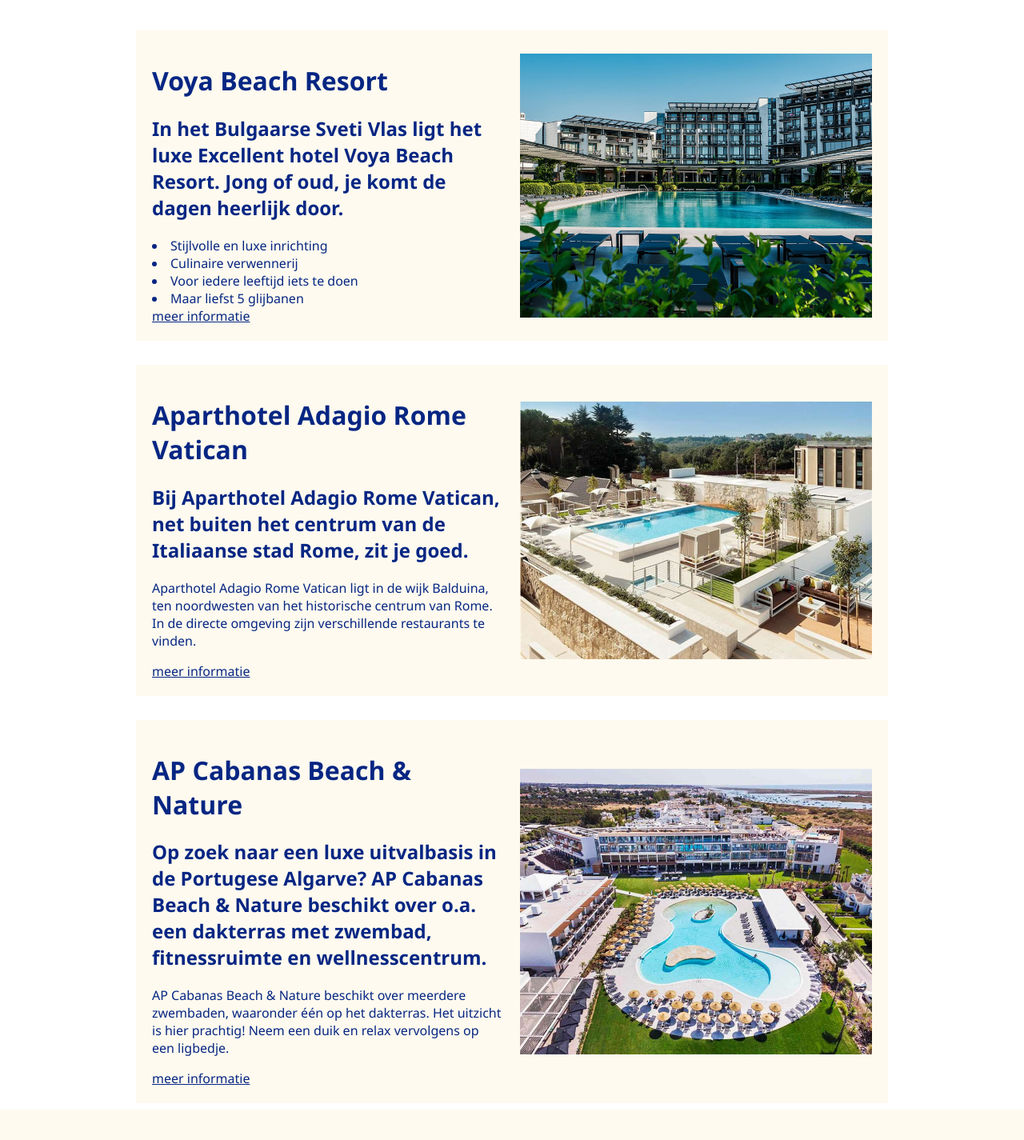
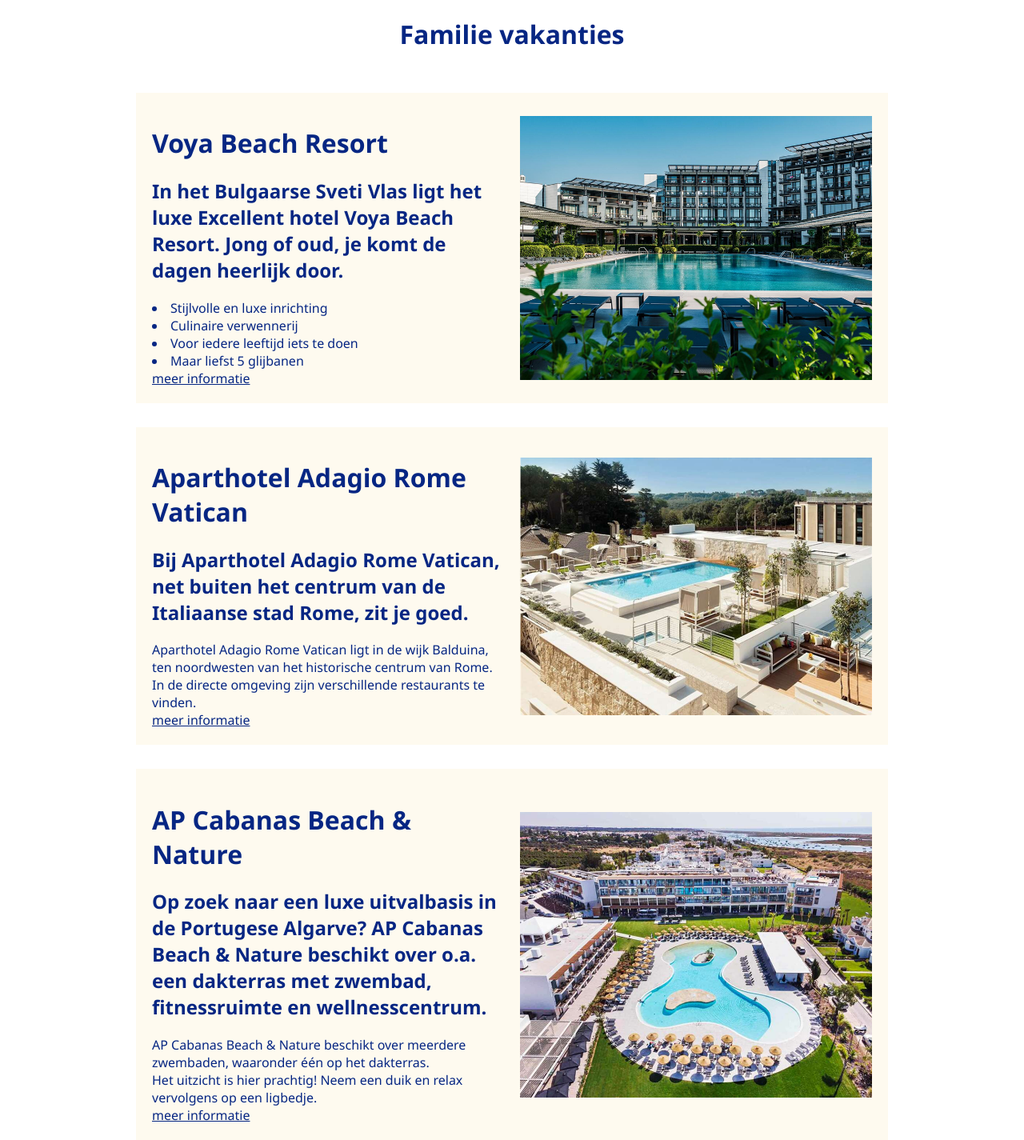
Before and after one commit to RubenIJ/Webapp2, a PHP site: page /components/familie.php in a window 1280 px wide. Shown: the whole page at 80% size. Before the commit the page ends 1387 px from the top, so only its background shows below. Run offline with PHP 8.4, Linux system fonts and the light colour scheme.

Commit message:
kleine aanpassing

```diff
--- a/html/components/familie.php
+++ b/html/components/familie.php
@@ -9,6 +9,9 @@
     <title>Familie pagina</title>
 </head>
 <body>
+<div class="naamgeving">
+    <h1>Familie vakanties</h1>
+</div>
 <div class="vakanties">
 <div class="vakantie-blok">
     <div class="vakantie-inhoud">
@@ -32,8 +35,8 @@
             <h1>Aparthotel Adagio Rome Vatican</h1>
             <h2>
                 Bij Aparthotel Adagio Rome Vatican, net buiten het centrum van de Italiaanse stad Rome, zit je goed.</h2>
-            <p>Aparthotel Adagio Rome Vatican ligt in de wijk Balduina, ten noordwesten van het historische centrum van Rome.
-                In de directe omgeving zijn verschillende restaurants te vinden.</p>
+            <p>Aparthotel Adagio Rome Vatican ligt in de wijk Balduina, ten noordwesten van het historische centrum van Rome.</p>
+            <p>In de directe omgeving zijn verschillende restaurants te vinden.</p>
             <a href="https://www.d-reizen.nl/vakantie/italie/rome/rome/aparthotel-adagio-rome-vatican" class="meer-info">meer informatie</a>
         </div>
         <div class="vakantie-fotos">
@@ -45,9 +48,10 @@
     <div class="vakantie-blok">
         <div class="vakantie-inhoud">
             <h1>AP Cabanas Beach & Nature</h1>
-            <h2>Op zoek naar een luxe uitvalbasis in de Portugese Algarve? AP Cabanas Beach & Nature beschikt over o.a. een dakterras met zwembad, fitnessruimte en wellnesscentrum.</h2>
-            <p>AP Cabanas Beach & Nature beschikt over meerdere zwembaden, waaronder één op het dakterras.
-            Het uitzicht is hier prachtig! Neem een duik en relax vervolgens op een ligbedje.</p>
+            <h2>Op zoek naar een luxe uitvalbasis in de Portugese Algarve?
+                AP Cabanas Beach & Nature beschikt over o.a. een dakterras met zwembad, fitnessruimte en wellnesscentrum.</h2>
+            <p>AP Cabanas Beach & Nature beschikt over meerdere zwembaden, waaronder één op het dakterras.</p>
+            <p>Het uitzicht is hier prachtig! Neem een duik en relax vervolgens op een ligbedje.</p>
             <a href="https://www.tui.nl/ap-cabanas-beach-en-nature-509766365/" class="meer-info">meer informatie</a>
         </div>
         <div class="vakantie-fotos">
--- a/html/css/xing.css
+++ b/html/css/xing.css
@@ -1,6 +1,13 @@
 body {
+    margin: auto;
     background-color: #ffffff;
     font-family: 'Segoe UI', Tahoma, Geneva, Verdana, sans-serif;
+}
+
+.naamgeving {
+    color: #062683;
+    display: flex;
+    justify-content: center;
 }
 
 .vakanties {
@@ -22,6 +29,10 @@ body {
 .vakantie-inhoud {
     flex: 1;
     gap: 10px;
+}
+
+p {
+    margin: 0;
 }
 
 .meer-info {
```
